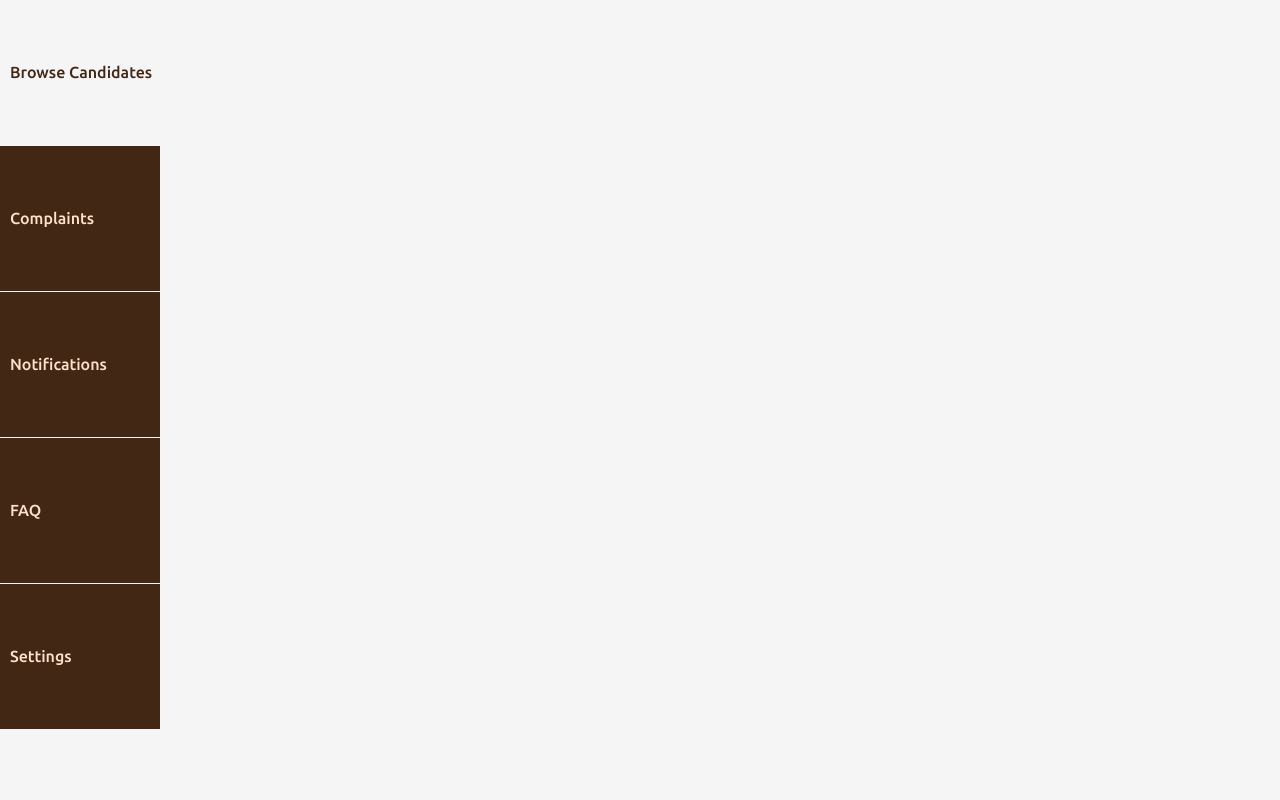
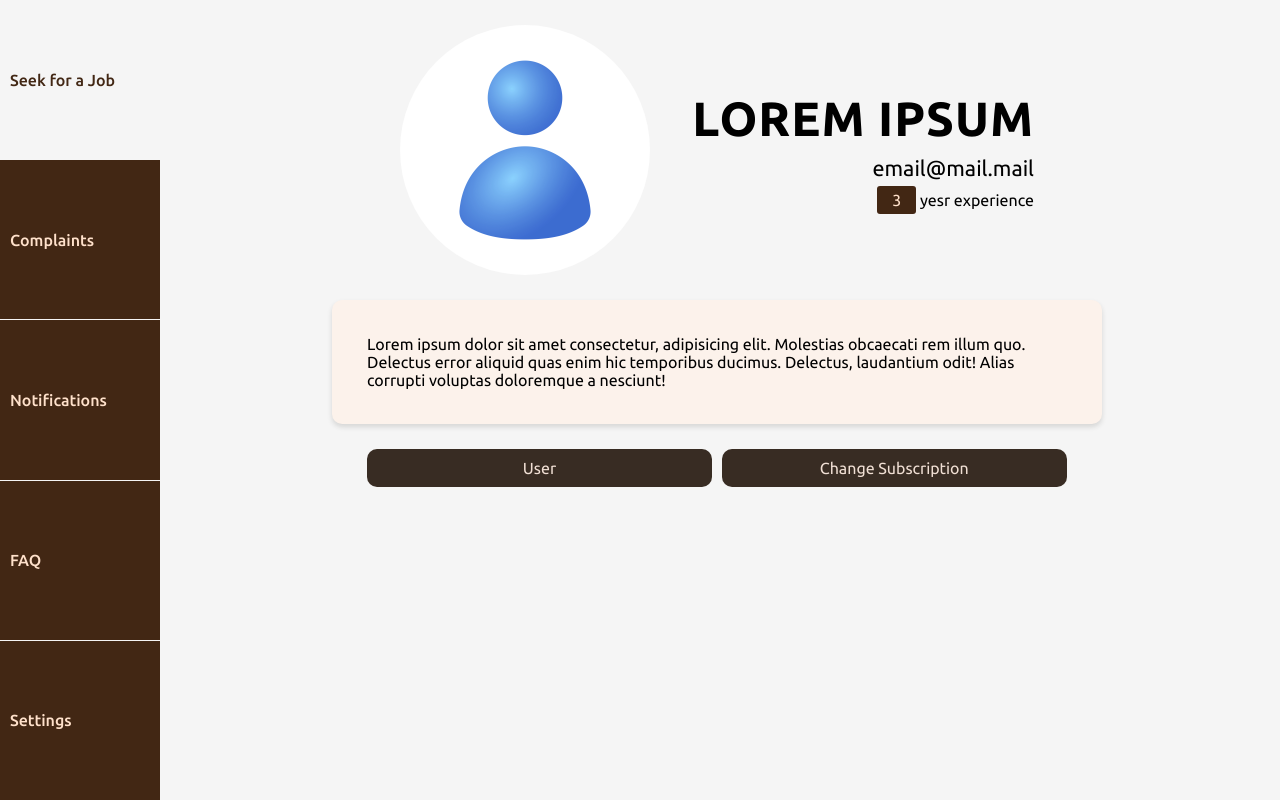
Before and after one commit to YaraAstro/employee, a PHP site: page /candidate_dashboard.html in a window 1280 px wide. Run offline with PHP 8.4, Linux system fonts and the light colour scheme.

Commit message:
candidate profile

```diff
--- /dev/null
+++ b/candidate/update_candidate.css
@@ -0,0 +1,5 @@
+@import url('https://fonts.googleapis.com/css2?family=Ubuntu:ital,wght@0,300;0,400;0,500;0,700;1,300;1,400;1,500;1,700&display=swap');
+
+/*
+    font-family: "Ubuntu", sans-serif;
+*/
--- a/dashboard/candidate_dashboard.html
+++ b/dashboard/candidate_dashboard.html
@@ -11,15 +11,31 @@
 
         <div class="frame">
             <div class="side_bar">
-                <a href="./browse_candidates.html">Browse Candidates</a>
+                <a href="">Seek for a Job</a>
                 <a href="">Complaints</a>
                 <a href="">Notifications</a>
                 <a href="">FAQ</a>
-                <a href="">Settings</a>
+                <a href="../candidate/candidate_update.html">Settings</a>
             </div>
         </div>
 
-        <div class="frame"></div>
+        <div class="frame">
+            <div class="mini_frame">
+                <img src="../images/user_placeholder.jpg" alt="profile_picture">
+                <div class="data_box">
+                    <h3>Lorem Ipsum</h3>
+                    <p>email@mail.mail</p>
+                    <p><span>3</span> yesr experience</p>
+                </div>
+            </div>
+            <div class="mini_frame">
+                <p>Lorem ipsum dolor sit amet consectetur, adipisicing elit. Molestias obcaecati rem illum quo. Delectus error aliquid quas enim hic temporibus ducimus. Delectus, laudantium odit! Alias corrupti voluptas doloremque a nesciunt!</p>
+            </div>
+            <div class="mini_frame">
+                <div class="button">User</div>
+                <a class="button" href="../pages/pricing.php">Change Subscription</a>
+            </div>
+        </div>
 
     </main>
 </body>
--- a/dashboard/styles/candidate.css
+++ b/dashboard/styles/candidate.css
@@ -43,7 +43,8 @@ main .frame:nth-child(2) {
     position: fixed;
     z-index: 50;
     width: 12.5%;
-    min-height: calc(100vh - 71.41px);
+    /* min-height: calc(100vh - 71.41px); */
+    min-height: 100vh;
     display: flex;
     flex-direction: column;
     gap: 1px;
@@ -66,3 +67,85 @@ main .frame:nth-child(2) {
     background-color: whitesmoke;
     color: #422714;
 }
+
+/* content */
+
+.frame:nth-child(2) {
+    padding: 25px;
+    display: flex;
+    flex-direction: column;
+    gap: 25px;
+    align-items: center;
+}
+
+.frame:nth-child(2) .mini_frame {
+    display: flex;
+    gap: 10px;
+}
+
+.mini_frame {
+    width: 65%;
+    display: flex;
+    gap: 50px;
+    align-items: center;
+    justify-content: space-evenly;
+}
+
+.mini_frame img {
+    width: 250px;
+    height: 250px;
+    border-radius: 50%;
+}
+
+.mini_frame .data_box {
+    display: flex;
+    flex-direction: column;
+    gap: 10px;
+    align-items: end;
+}
+
+.mini_frame .data_box h3 {
+    font-size: 3em;
+    text-transform: uppercase;
+    letter-spacing: 1px;
+}
+
+.mini_frame .data_box p:nth-child(2) {
+    font-size: 1.35em;
+    text-transform: lowercase;
+}
+
+.mini_frame .data_box p:nth-child(3) {
+    font-size: 1em;
+}
+
+.mini_frame .data_box p:nth-child(3) span {
+    padding: 5px 15px;
+    border-radius: 3px;
+    color: #ffe1cb;
+    background-color: #422714;
+}
+
+.mini_frame:nth-child(2) {
+    padding: 35px;
+    border-radius: 10px;
+    background-color: #fcf2eb;
+    box-shadow: 0 3px 5px rgba(39, 37, 36, 0.15);
+}
+
+/* actions */
+
+.mini_frame .button {
+    flex: 1;
+    text-align: center;
+    padding: 10px;
+    border-radius: 10px;
+    background-color: #382c23;
+    color: #f0dfd4;
+    text-transform: capitalize;
+    transition: all ease-in-out .35s;
+}
+
+.mini_frame .button:hover {
+    box-shadow: 0 2px 5px rgb(73, 73, 73);
+}
```
Also changed, not shown: candidate/candidate_update.html (added, +56 -0 lines), candidate/update_action.php (added).
